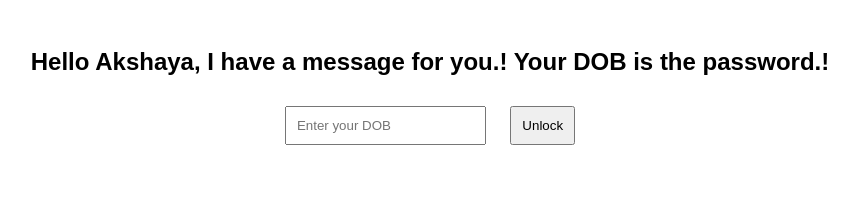
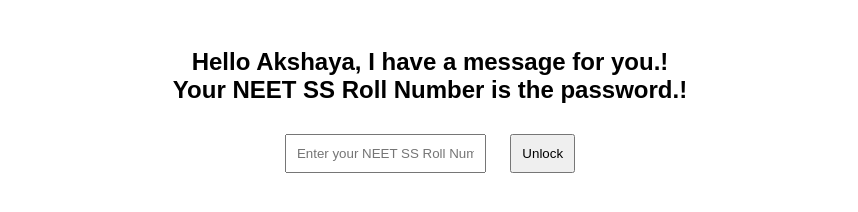
Before and after one commit to aargee94/helloakshaya, a plain HTML site: page index.html in a window 1280 px wide. Shown: the whole page, without its empty margins (210-1068 px from the left). Drawn offline with nearby package versions, Linux system fonts and the light colour scheme.

Commit message:
Update index.html

```diff
--- a/index.html
+++ b/index.html
@@ -14,8 +14,8 @@
 </head>
 <body>
 
-    <h2>Hello Akshaya, I have a message for you.! Your DOB is the password.! </h2>
-    <input type="password" id="password" placeholder="Enter your DOB">
+    <h2>Hello Akshaya, I have a message for you.! <br> Your NEET SS Roll Number is the password.! </h2>
+    <input type="password" id="password" placeholder="Enter your NEET SS Roll Number">
     <button onclick="decryptMessage()">Unlock</button>
 
     <div id="message-container">
```
